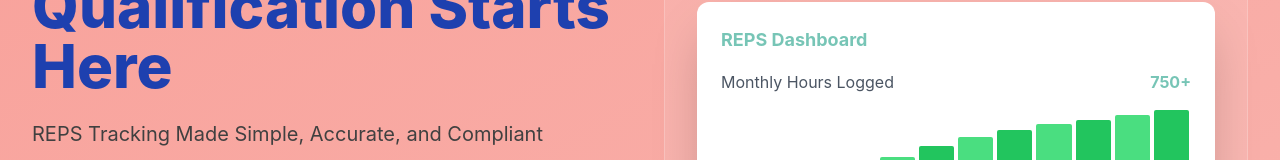
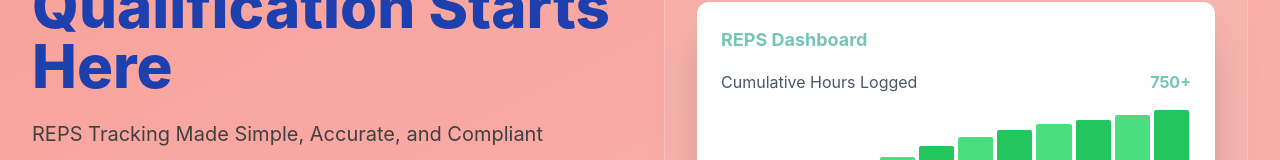
Before and after one commit to Ruchit1395/nestwise-website, a React (Vite) app: page / in a window 1280 px wide. Shown: the part 308-468 px from the top of the page. Built offline with nearby package versions, Linux system fonts and the light colour scheme.

Commit message:
Update REPS Dashboard text from 'Monthly Hours Logged' to 'Cumulative Hours Logged' for better clarity

```diff
--- a/src/pages/HomePage.tsx
+++ b/src/pages/HomePage.tsx
@@ -41,7 +41,7 @@ const HomePage: React.FC = () => {
                   </div>
                   <div className="space-y-4">
                     <div className="flex justify-between items-center">
-                      <span className="text-gray-600">Monthly Hours Logged</span>
+                      <span className="text-gray-600">Cumulative Hours Logged</span>
                       <span className="font-bold text-primary">750+</span>
                     </div>
                     <div className="w-full h-24 flex items-end justify-between">
```
